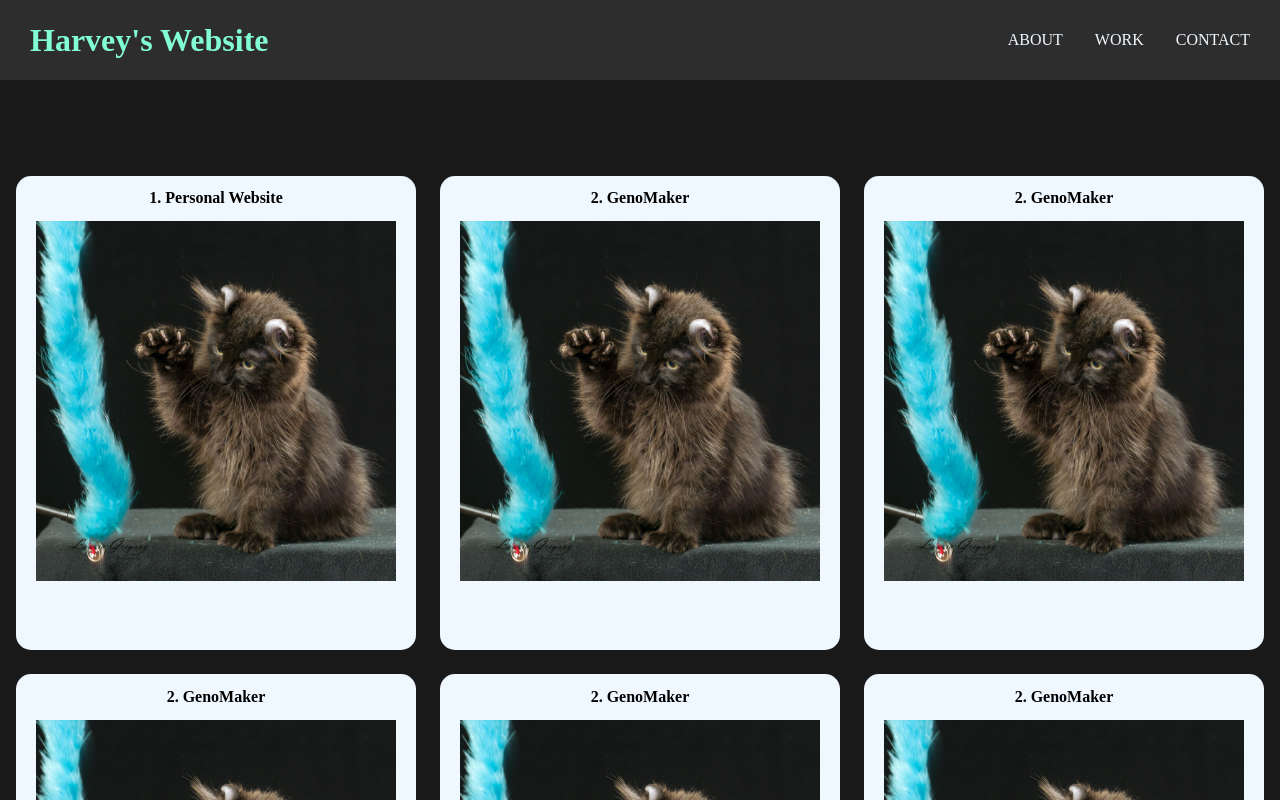
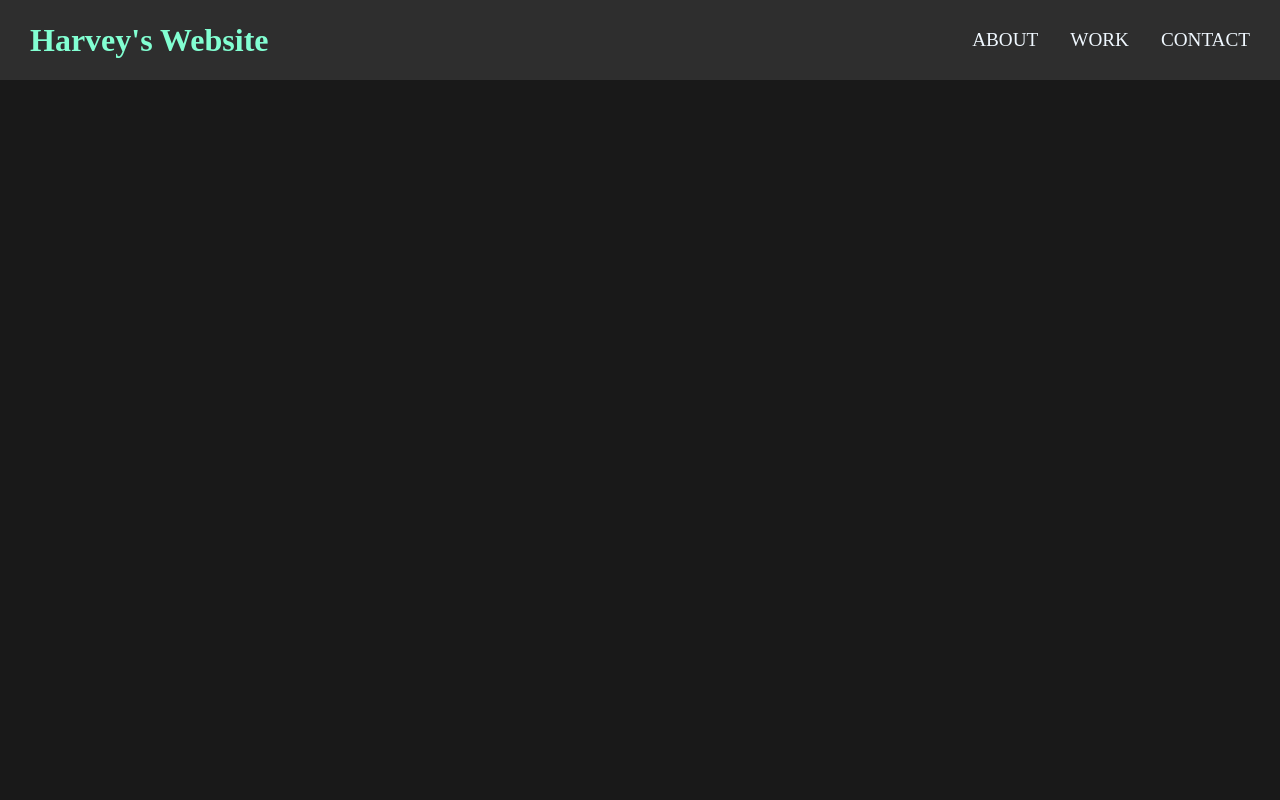
Before and after one commit to i-am-harveyt/PersonalWeb, a React (Create React App) app: page /PersonalWeb/work in a window 1280 px wide. Shown: the top 800 px of the page. Built offline with nearby package versions, Linux system fonts and the light colour scheme.

Commit message:
Delete Work page content, and fix NavBar layout bug

```diff
--- a/src/Components/Header/Header.css
+++ b/src/Components/Header/Header.css
@@ -14,9 +14,13 @@ a:link {
   text-decoration: none;
 }
 
-header a {
+header h1 {
   grid-column-start: 2;
+}
+
+.link {
   color: rgb(130, 255, 210);
+  text-decoration: none;
 }
 
 .nav-toggle {
@@ -44,20 +48,19 @@ header a {
 }
 
 nav {
-  transform: scale(0, 1);
-  transform-origin: left;
-  transition: transform 200ms ease-in-out;
-}
-
-nav {
   position: absolute;
   z-index: 2;
-  width: 10rem;
+  width: 12rem;
   height: 1000%;
   text-align: left;
   top: 100%;
+  left: -12rem;
+  background-color: rgb(75, 75, 75);
+  transition: 200ms;
+}
+
+#nav.active{
   left: 0;
-  background-color: rgb(75, 75, 75);
 }
 
 .list-items {
@@ -75,14 +78,12 @@ nav li {
 nav a {
   text-decoration: none;
   color: aliceblue;
-  font-size: 1rem;
+  font-size: 1.2rem;
   text-transform: uppercase;
-  opacity: 0;
-  transition: opacity 50ms ease-in-out;
 }
 
 nav a:hover {
-  color: rgb(189, 89, 89);
+  color: rgb(190, 90, 90);
 }
 
 @media screen and (min-width: 600px) {
@@ -99,7 +100,7 @@ nav a:hover {
     align-items: center;
   }
 
-  header a {
+  header h1 {
     grid-column: 2 / 3;
   }
 
--- a/src/Components/Header/Header.js
+++ b/src/Components/Header/Header.js
@@ -5,7 +5,7 @@ import { CgMenu } from "react-icons/cg";
 
 function Navigations() {
   return (
-    <nav className="nav">
+    <nav id="nav">
       <ul className="list-items">
         <li>
           <Link to="/PersonalWeb/about">About</Link>
@@ -26,18 +26,32 @@ function NavBar() {
 }
 
 export default function Header() {
-  let onclick = () => {};
+  let onclick = () => {
+    let nav = document.getElementById("nav");
+    nav.classList.toggle("active");
+  };
+  document.onclick = function (e) {
+    let nav = document.getElementById("nav");
+    if (e.target.id === "nav" || e.target.class === "menu-icon"){
+      console.log("Cool!")
+      nav.classList.toggle("active");
+    }
+    if (e.target.id !== "nav" && e.target.className !== "nav-toggle") {
+      console.log("Wow!")
+      nav.classList.remove("active");
+    }
+  };
 
   return (
     <header>
-      <button className="nav-toggle">
-        <CgMenu className="menu-icon" />
+      <button className="nav-toggle" onClick={onclick}>
+        {<CgMenu className="menu-icon"/>}
       </button>
-      <a>
-        <Link to="/PersonalWeb/">
-          <h1>Harvey's Website</h1>
+      <h1>
+        <Link to="/PersonalWeb/" className="link">
+          Harvey's Website
         </Link>
-      </a>
+      </h1>
       <p></p>
       <NavBar />
     </header>
--- a/src/Pages/Work.js
+++ b/src/Pages/Work.js
@@ -7,14 +7,14 @@ export default function Work() {
   return (
     <div className="works">
       <div className="blocks">
-      <ContentBlock title="1. Personal Website"/>
+      {/* <ContentBlock title="1. Personal Website"/>
       <ContentBlock title="2. GenoMaker"/>
       <ContentBlock title="2. GenoMaker"/>
       <ContentBlock title="2. GenoMaker"/>
       <ContentBlock title="2. GenoMaker"/>
       <ContentBlock title="2. GenoMaker"/>
       <ContentBlock title="2. GenoMaker"/>
-      <ContentBlock title="2. GenoMaker"/>
+      <ContentBlock title="2. GenoMaker"/> */}
       </div>
     </div>
   );
--- a/src/Styles/Content.css
+++ b/src/Styles/Content.css
@@ -6,7 +6,7 @@
     width: auto;
     height: auto;
     background-color: aliceblue;
-    margin-top: 2rem;
+    margin-top: 1rem;
     margin-left: auto;
     margin-right: auto;
 }
```
